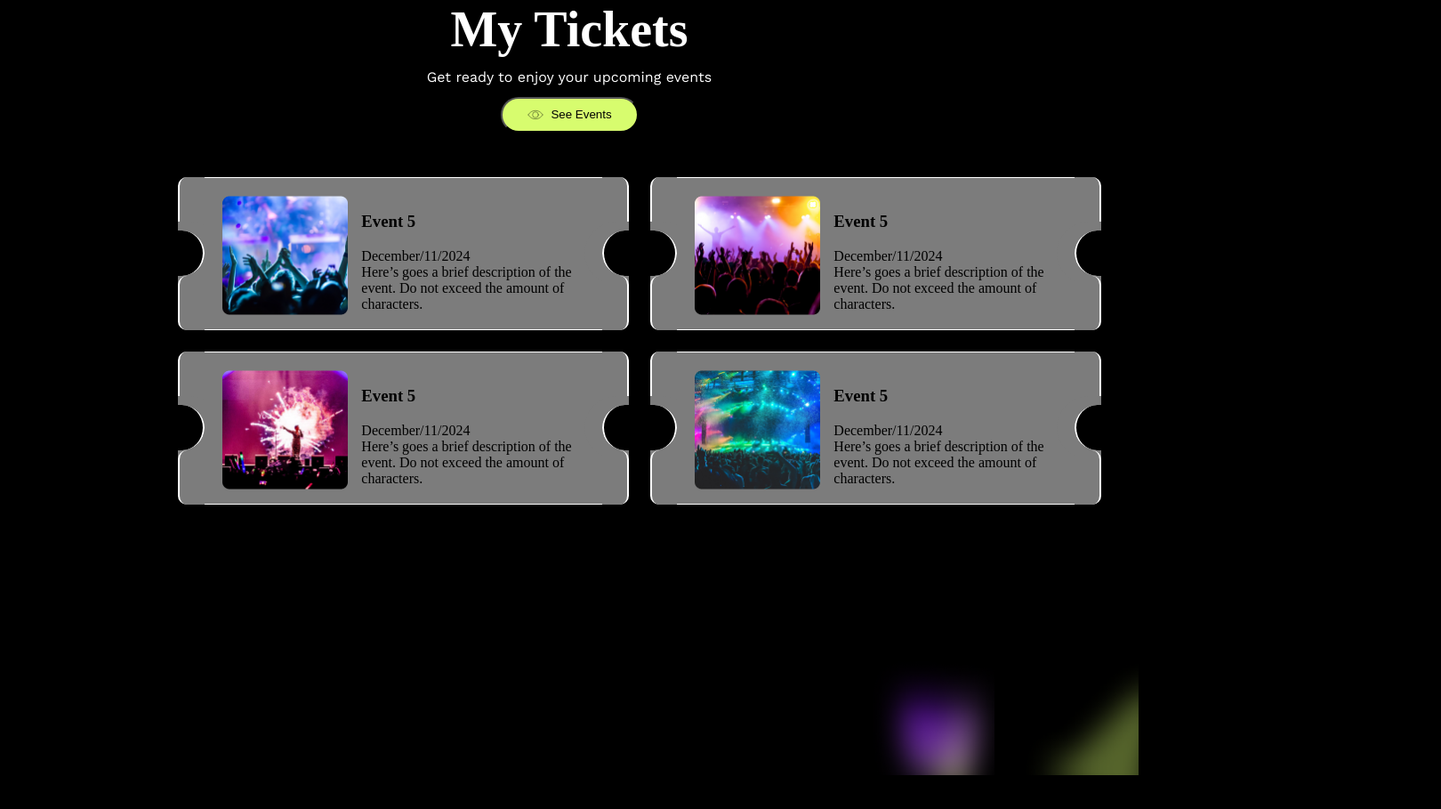
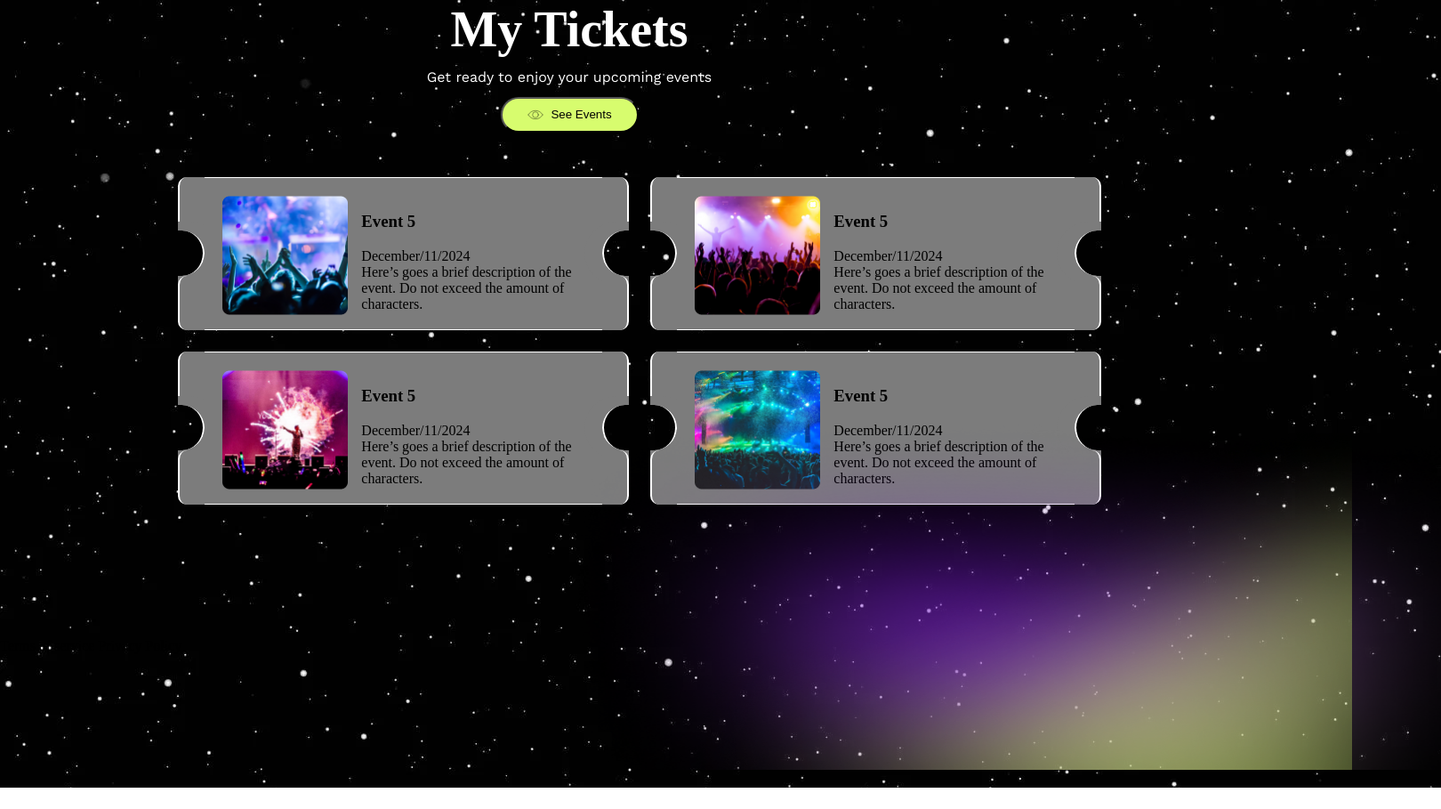
Before and after one commit to LucasBootcampGm2/Gm2Repo, a plain HTML site: page tickets_page/index.html in a window 1280 px wide. Shown: the part 169-1078 px from the top of the page at 89% size, 1620 px wide, since content can reach past the window. After the commit the page ends 1054 px from the top, so only its background shows below. Drawn offline with nearby package versions, Linux system fonts and the light colour scheme.

```diff
--- a/tickets_page/index.html
+++ b/tickets_page/index.html
@@ -30,7 +30,7 @@
        <div class="title">
             <h1>My Tickets</h1>
             <p class="title-p">Get ready to enjoy your upcoming events</p>
-            <button class="title-button"> <img src="imagenes/ojo.svg" alt="ojo"> <p>See Events</p></button>
+            <button class="title-button"> <img src="imagenes/eye.svg" alt="eye"> <p>See Events</p></button>
         </div>
         <div class="container-tickets">
             <div class="container-tickets_row">
@@ -121,10 +121,8 @@
             </div>
         </div>
     </main>
-    <div class="difuminates-images">
-        <img src="imagenes/difuminate-pink.png" alt="difuminate-pink">
-        <img src="imagenes/difuminate-green.png" alt="difuminate-green">
-    </div>
+    <img class="difuminate-pink" src="imagenes/difuminate-pink.png" alt="difuminate-pink">
+    <img class="difuminate-green" src="imagenes/difuminate-green.png" alt="difuminate-green">
     <footer>
         <span>Terms of service</span>
         <span>Privacy Policy</span>
--- a/tickets_page/style.css
+++ b/tickets_page/style.css
@@ -1,11 +1,13 @@
 body {
   margin: 0;
   box-sizing: 0;
-  background-color: black;
+  background-image: url(/tickets_page/imagenes/stars.png);
+  position: relative;
 }
 
 header {
   margin: 0;
+  background-color: #5434a57b;
 }
 
 .navbar {
@@ -179,7 +181,18 @@
   border-bottom: 1px solid white;
 }
 
-.difuminates-images {
-  display: flex;
-  justify-content: end;
+
+.difuminate-pink {
+    width: 1000px;
+    height: 400px;
+    position: absolute;
+    left: 600px;
+    bottom: -150px;
 }
+.difuminate-green {
+    width: 800px;
+    height: 400px;
+    position: absolute;
+    left: 700px;
+    bottom: -150px;
+}
```
Also changed, not shown: tickets_page/imagenes/eye.svg (renamed from tickets_page/imagenes/ojo.svg), tickets_page/imagenes/stars.png (added).
